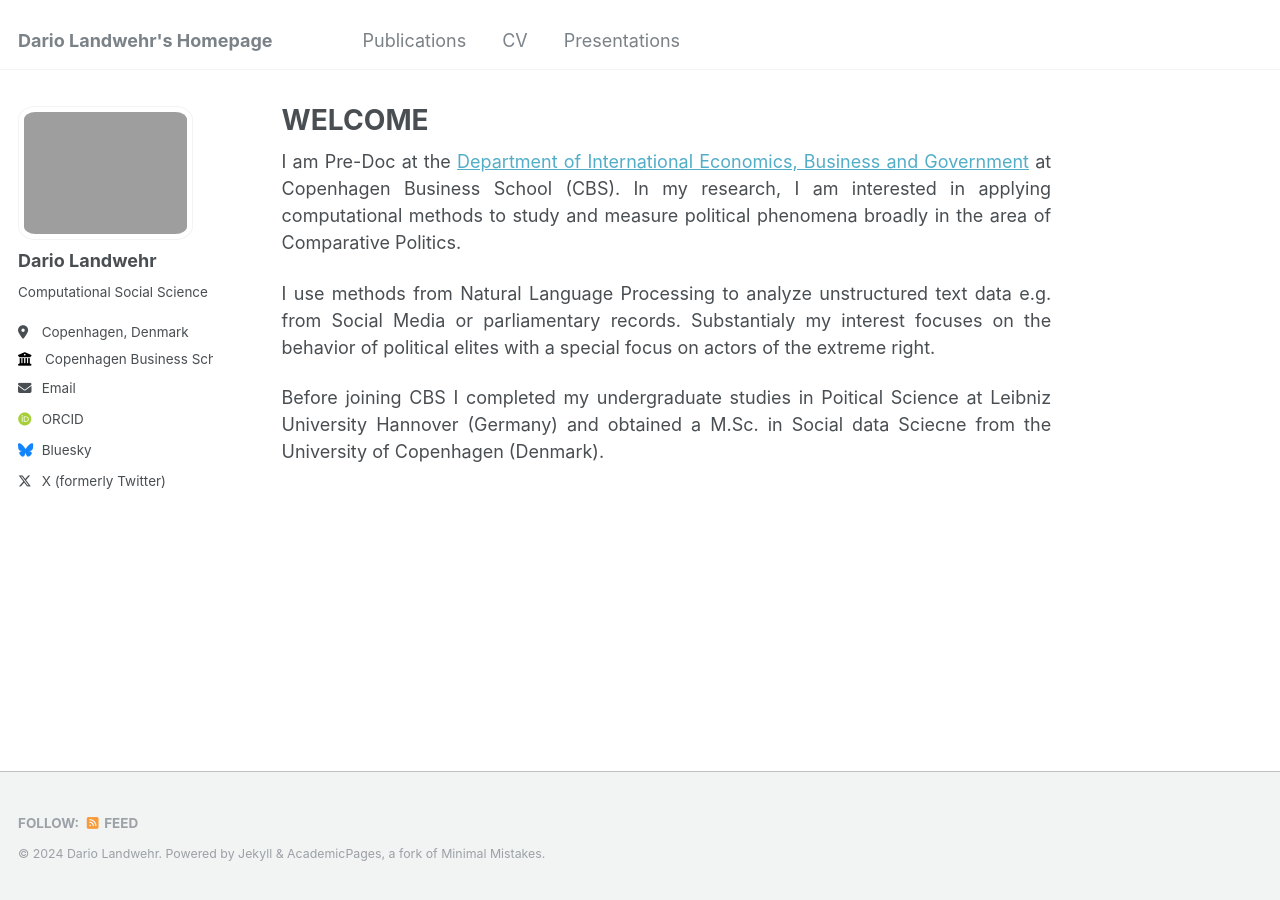
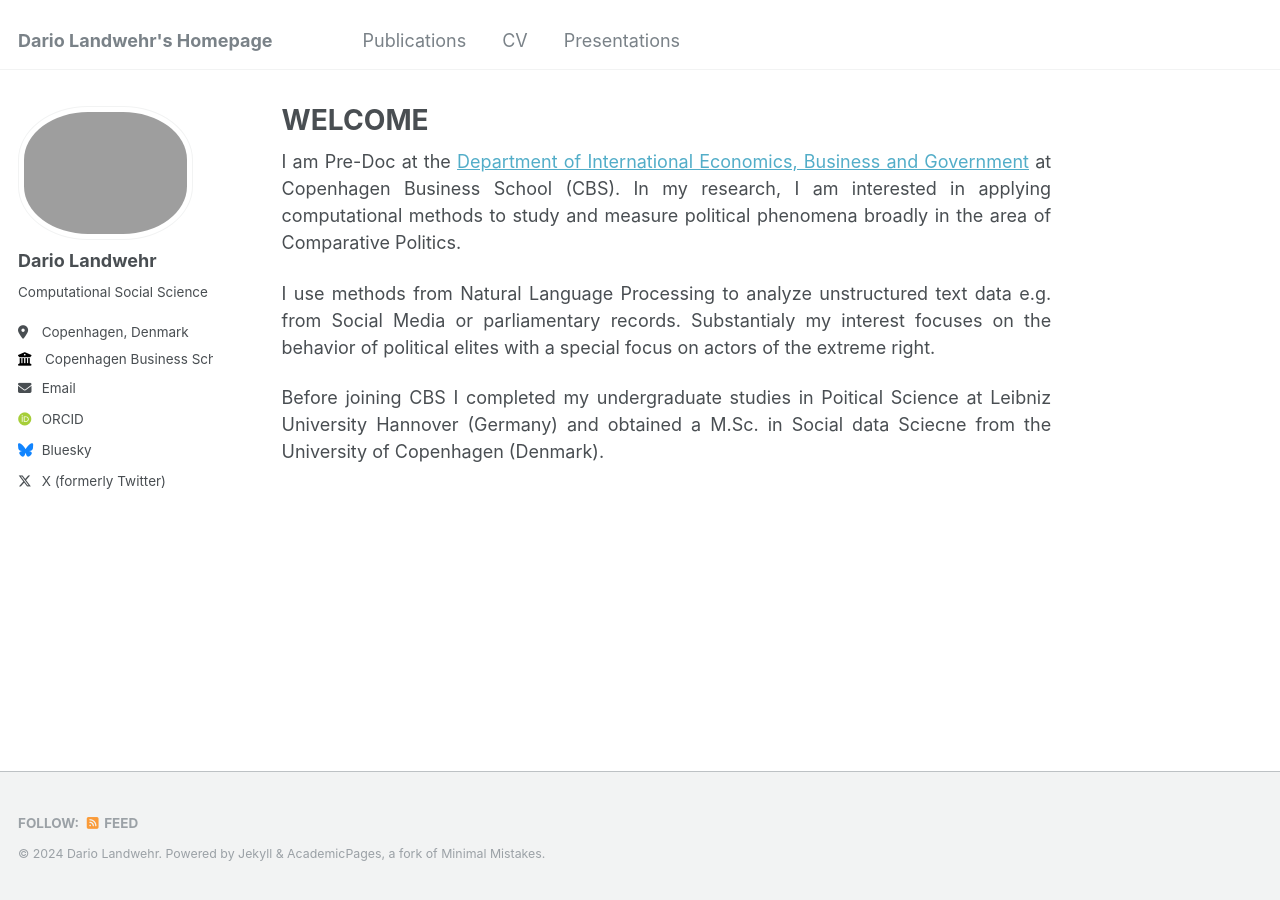
Before and after one commit to DarioLandwehr/DarioLandwehr.github.io, a Jekyll site: the page built from _pages/about.md, in a window 1280 px wide. Built offline with Jekyll 4.4.1, drawn with Linux system fonts in a browser that asks for light colours; some web fonts are replaced.

Commit message:
Update _sidebar.scss

```diff
--- a/_sass/_sidebar.scss
+++ b/_sass/_sidebar.scss
@@ -91,7 +91,7 @@
 
   img {
     max-width: 175px;
-    border-radius: 10%;
+    border-radius: 40%;
 
     @include breakpoint($large) {
       padding: 5px;
```
